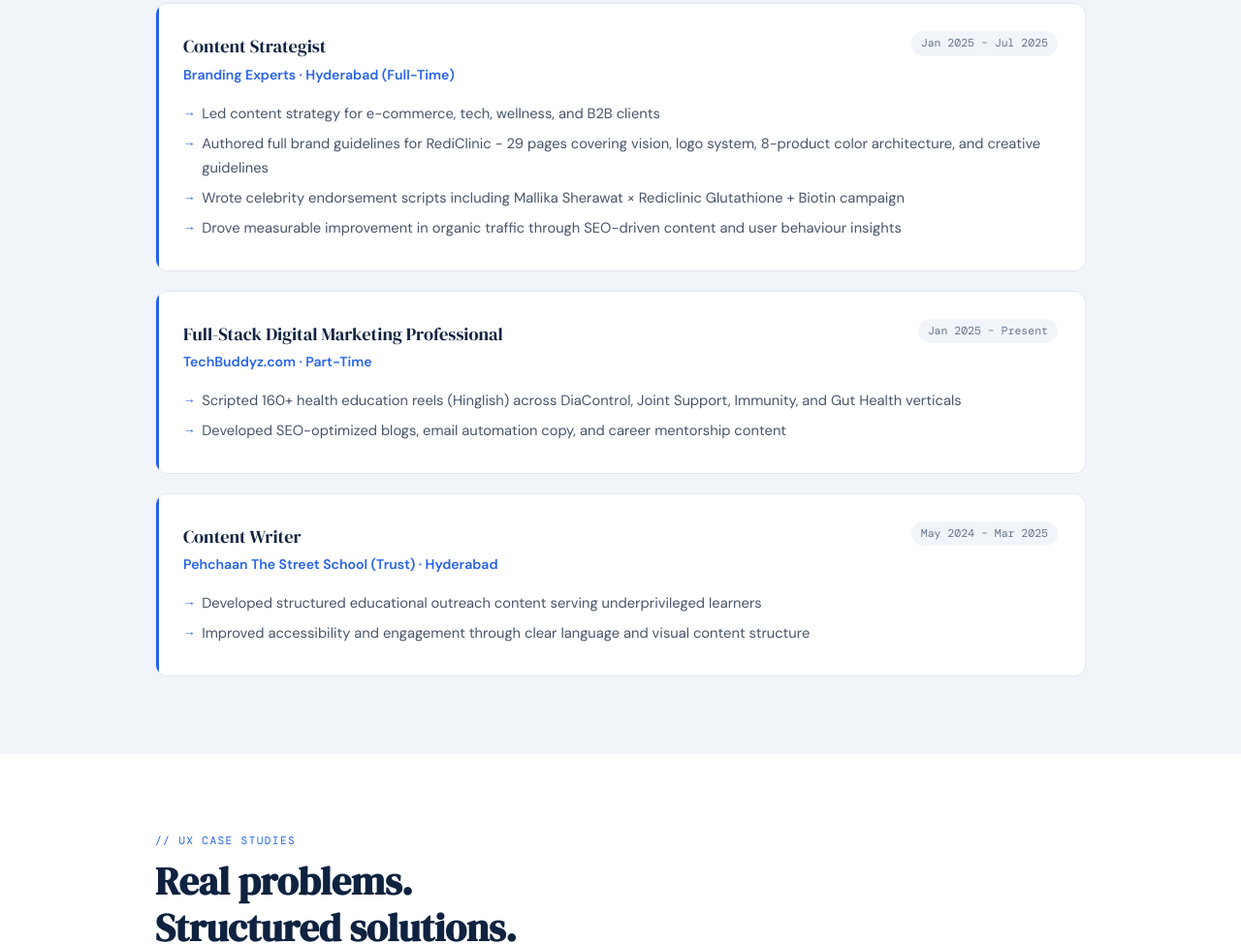
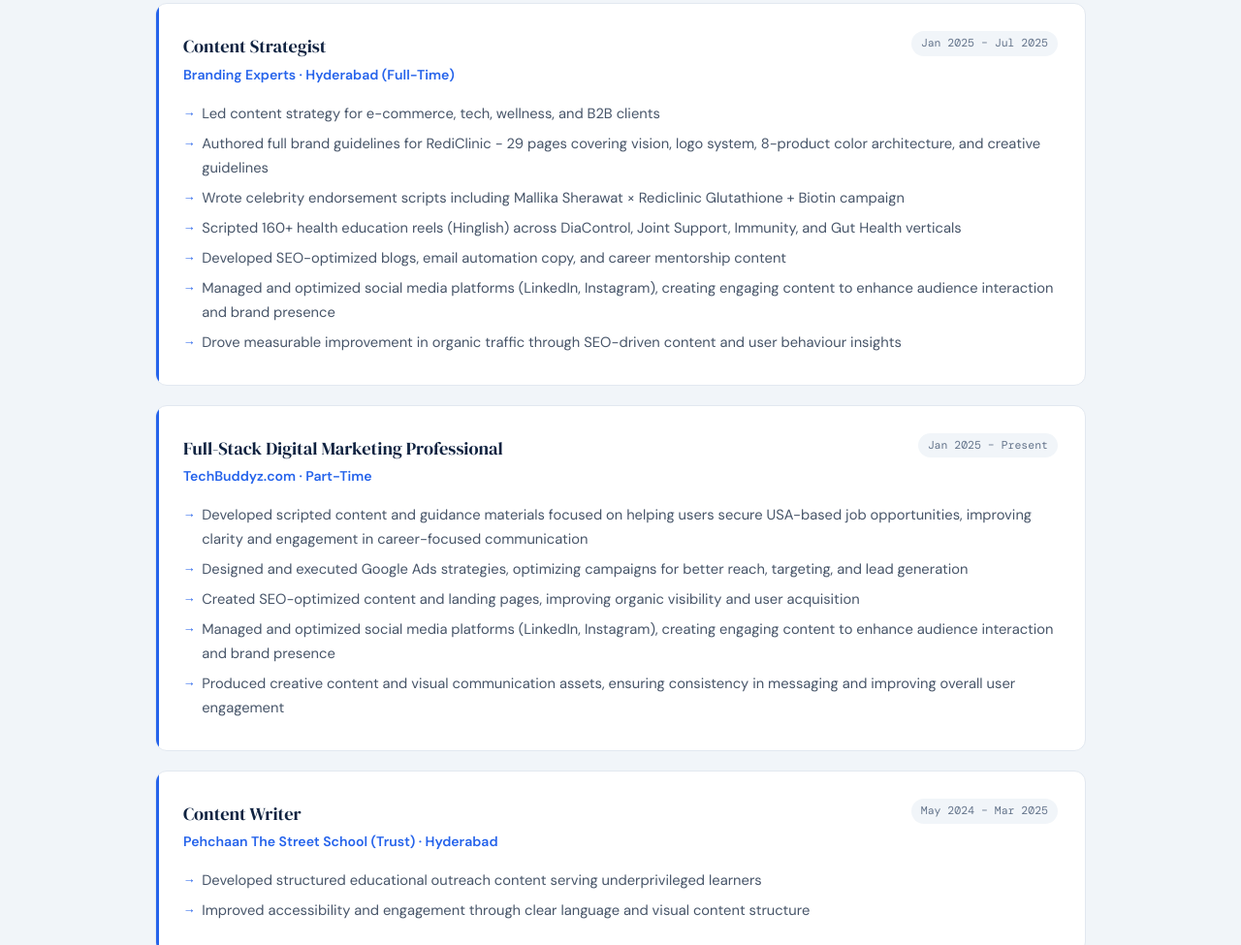
Before and after one commit to Gobinda3005/portfolio, a plain HTML site: page index.html in a window 1280 px wide. Shown: the part 2195-3170 px from the top of the page at 97% size. Drawn offline with nearby package versions, Linux system fonts and the light colour scheme.

Commit message:
Update experience section with new content

```diff
--- a/index.html
+++ b/index.html
@@ -273,6 +273,9 @@
           <li>Led content strategy for e-commerce, tech, wellness, and B2B clients</li>
           <li>Authored full brand guidelines for RediClinic - 29 pages covering vision, logo system, 8-product color architecture, and creative guidelines</li>
           <li>Wrote celebrity endorsement scripts including Mallika Sherawat × Rediclinic Glutathione + Biotin campaign</li>
+          <li>Scripted 160+ health education reels (Hinglish) across DiaControl, Joint Support, Immunity, and Gut Health verticals</li>
+          <li>Developed SEO-optimized blogs, email automation copy, and career mentorship content</li>
+          <li>Managed and optimized social media platforms (LinkedIn, Instagram), creating engaging content to enhance audience interaction and brand presence</li>
           <li>Drove measurable improvement in organic traffic through SEO-driven content and user behaviour insights</li>
         </ul>
       </div>
@@ -283,8 +286,11 @@
           <span class="exp-date">Jan 2025 – Present</span>
         </div>
         <ul class="exp-bullets">
-          <li>Scripted 160+ health education reels (Hinglish) across DiaControl, Joint Support, Immunity, and Gut Health verticals</li>
-          <li>Developed SEO-optimized blogs, email automation copy, and career mentorship content</li>
+          <li>Developed scripted content and guidance materials focused on helping users secure USA-based job opportunities, improving clarity and engagement in career-focused communication</li>
+          <li>Designed and executed Google Ads strategies, optimizing campaigns for better reach, targeting, and lead generation</li>
+          <li>Created SEO-optimized content and landing pages, improving organic visibility and user acquisition</li>
+          <li>Managed and optimized social media platforms (LinkedIn, Instagram), creating engaging content to enhance audience interaction and brand presence</li>
+          <li>Produced creative content and visual communication assets, ensuring consistency in messaging and improving overall user engagement</li>
         </ul>
       </div>
 
```
